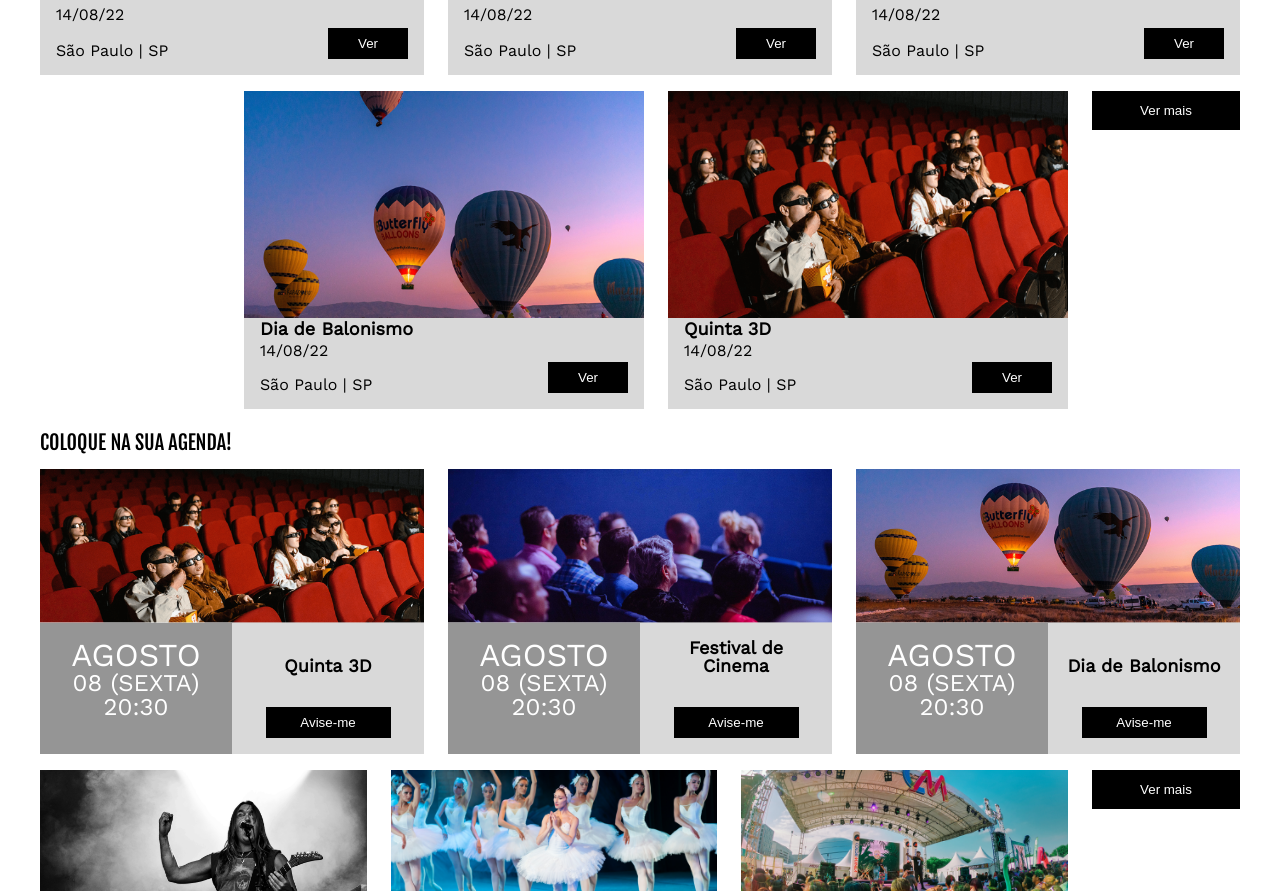
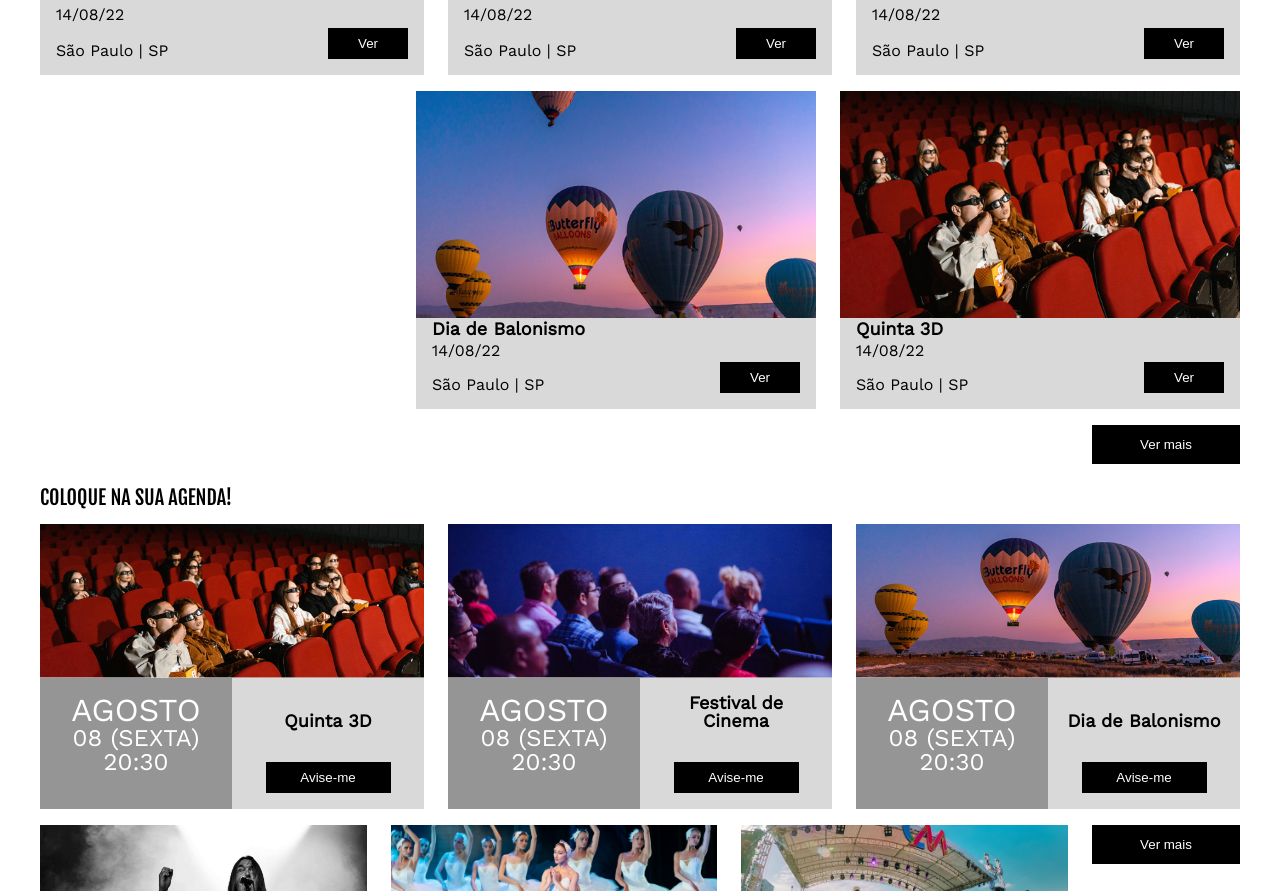
Before and after one commit to Rerisvaldo/culturama, a plain HTML site: page index.html in a window 1280 px wide. Shown: the part 2071-2962 px from the top of the page. Drawn offline with nearby package versions, Linux system fonts and the light colour scheme.

Commit message:
estilizando botão seção eventos

```diff
--- a/assets/style/flex.css
+++ b/assets/style/flex.css
@@ -34,6 +34,11 @@
     flex-grow: 1;
     max-width: 400px;
 }
+.eventos__botao{
+    display: flex;
+    justify-content: center;
+    margin-top: 1rem;
+}
 .agenda__lista{
     display: flex;
     flex-wrap: wrap;
@@ -61,6 +66,11 @@
 
     .eventos__lista{
         justify-content: end;
+    }
+    .eventos__botao{
+        display: flex;
+        justify-content: end;
+
     }
     .agenda__lista{
         justify-content: end;
--- a/index.html
+++ b/index.html
@@ -128,8 +128,8 @@
                     <h5>São Paulo | SP</h5>
                     <button>Ver</button>
                 </li>
-                <li class="eventos__botao"><button>Ver mais</button></li>
             </ul>
+            <div class="eventos__botao"><button>Ver mais</button></div>
         </section>
         <section class="agenda">
             <h2 class="agenda__titulo">Coloque na sua agenda!</h2>
```
